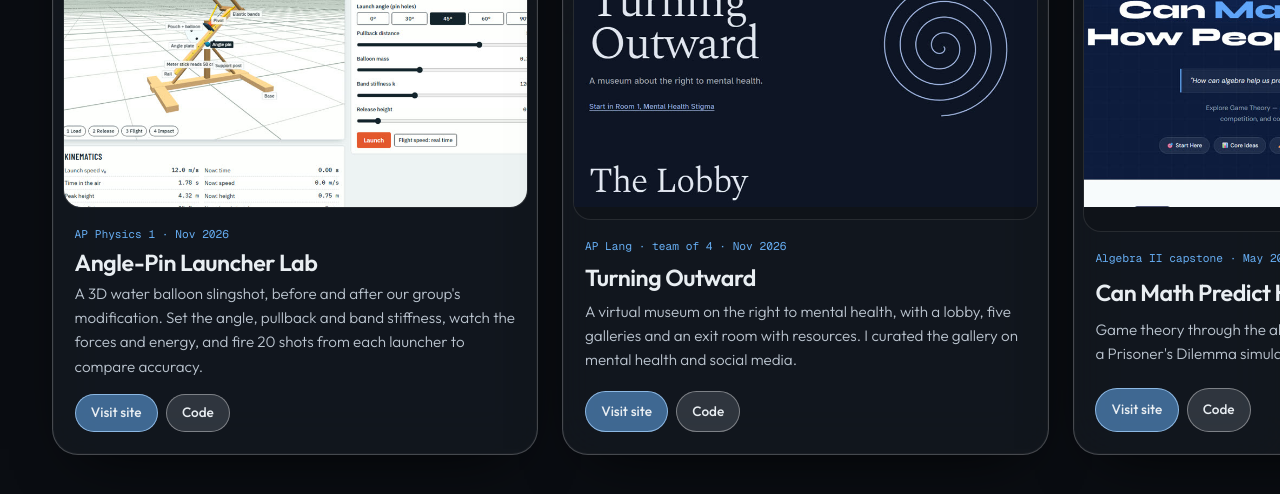
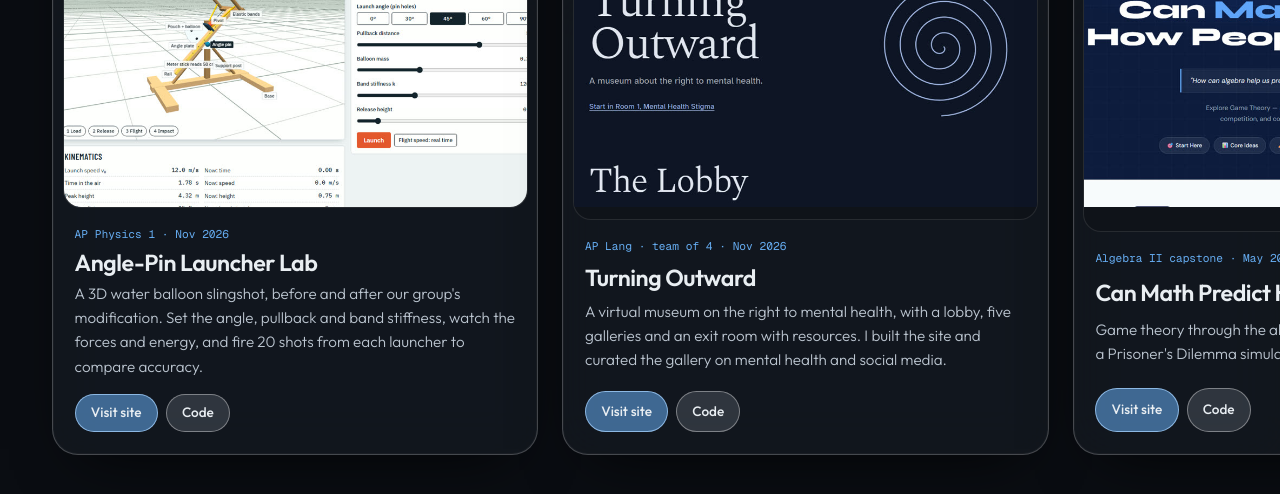
Before and after one commit to ryan-abou/ryan-abou.github.io, a plain HTML site: page index.html in a window 1280 px wide. Shown: the part 9166-9660 px from the top of the page. Drawn offline with nearby package versions, Linux system fonts and the light colour scheme; animation ran at ten frames a second.

Commit message:
Note that I built the Turning Outward site

```diff
--- a/index.html
+++ b/index.html
@@ -515,7 +515,7 @@ footer .sign span { display: block; color: transparent; -webkit-text-stroke: 1.5
         </article>
         <article class="site glass">
           <div class="browser"><div class="bar"><i></i><i></i><i></i><span>ryan-abou.github.io/mental-health-museum</span></div><div class="view"><img src="img/s-mental-health-museum.jpg" alt="Turning Outward: a dark museum lobby page with a spiral illustration." loading="lazy" width="960" height="600"></div></div>
-          <div class="site-body"><span class="ctx">AP Lang · team of 4 · Nov 2026</span><h3>Turning Outward</h3><p>A virtual museum on the right to mental health, with a lobby, five galleries and an exit room with resources. I curated the gallery on mental health and social media.</p>
+          <div class="site-body"><span class="ctx">AP Lang · team of 4 · Nov 2026</span><h3>Turning Outward</h3><p>A virtual museum on the right to mental health, with a lobby, five galleries and an exit room with resources. I built the site and curated the gallery on mental health and social media.</p>
             <div class="site-links"><a class="pill on" href="https://ryan-abou.github.io/mental-health-museum/">Visit site</a><a class="pill" href="https://github.com/ryan-abou/mental-health-museum">Code</a></div></div>
         </article>
         <article class="site glass">
```
